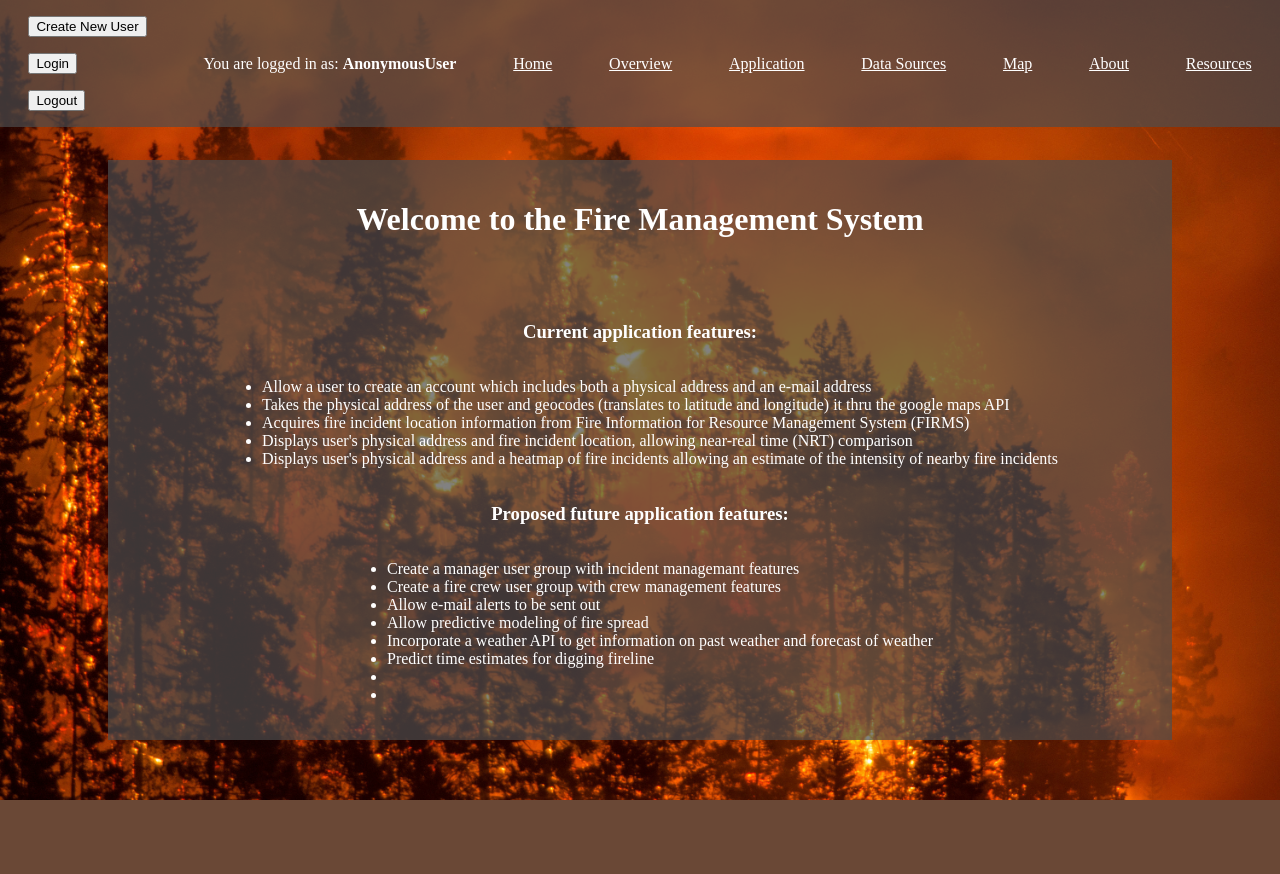
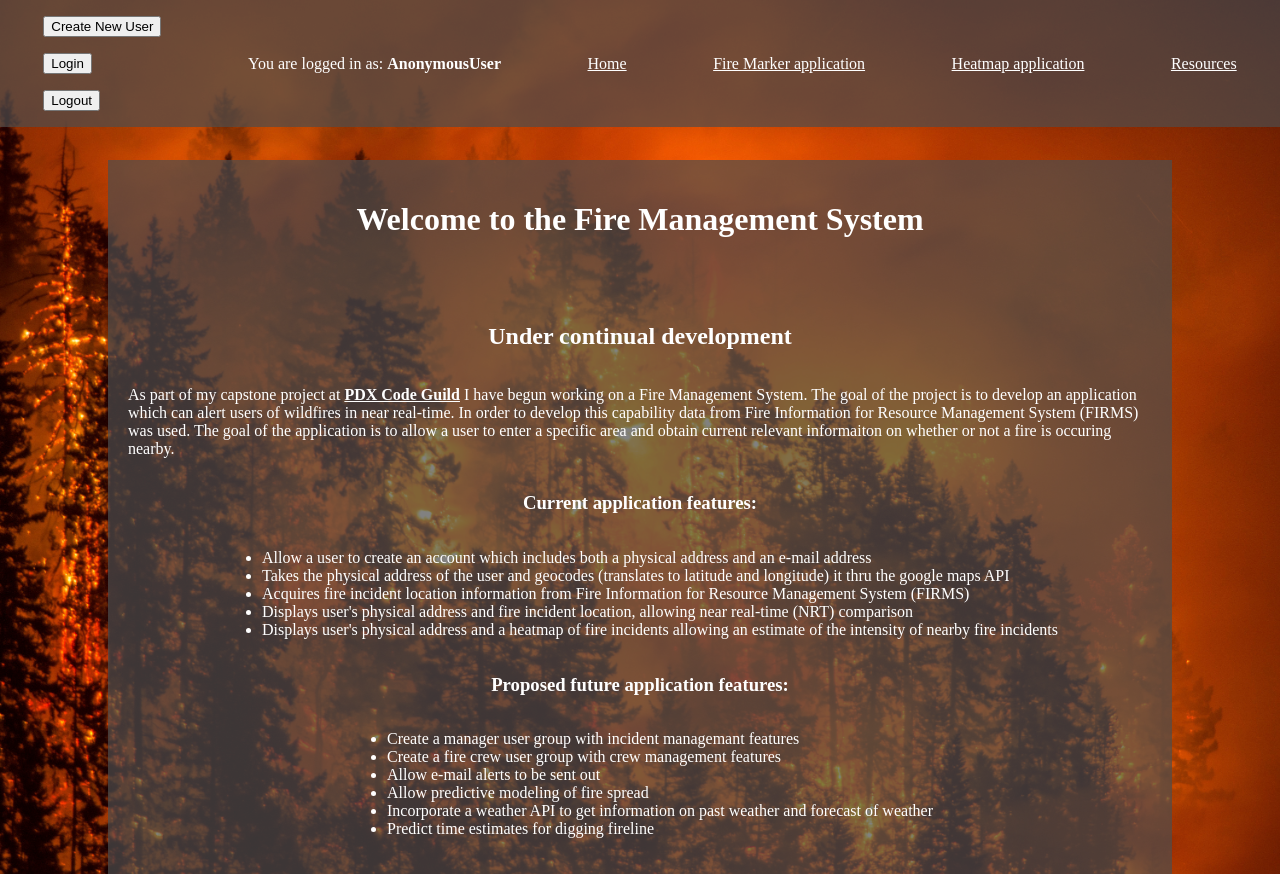
Before and after one commit to mbaseman1918/capstone, a Django app: page /fms_site/index/ in a window 1280 px wide. Before the commit the page ends 800 px from the top, so only its background shows below. Run offline with Django 3.2, Linux system fonts and the light colour scheme.

Commit message:
Functional Capstone Project

```diff
--- a/fms_site/fms_site/settings.py
+++ b/fms_site/fms_site/settings.py
@@ -128,4 +128,4 @@ STATICFILES_DIRS = (
     ),
 )
 
-LOGIN_REDIRECT_URL = '/fmsapp/index/'
+LOGIN_REDIRECT_URL = '/fms_site/index/'
--- a/fms_site/fmsapp/static/fmsapp/css/style_capstone.css
+++ b/fms_site/fmsapp/static/fmsapp/css/style_capstone.css
@@ -1,4 +1,4 @@
-body.wildfire {margin:0;display:flex;flex-direction: column;justify-content: center;align-items:center;
+body.wildfire {margin:0;display:flex;flex-direction: column;justify-content: center;align-items:center;flex-wrap: wrap;
   background-image: url("images/wildfire.jpg");background-size: cover;background-repeat: no-repeat;
   background-attachment: fixed;color:white;background-position: center;}
 body.application {margin:0;display: grid;background-image: url("images/wildfire.jpg");background-size: cover;background-repeat: no-repeat;
@@ -8,7 +8,13 @@ grid-template-areas:
 ". c c ."
 ". . . .";
 grid-template-rows: repeat(3,1fr);grid-template-columns: repeat(4,1fr)}
-
+div.datasources {
+  display: flex;
+  flex-direction: column;
+  justify-content: center;
+  align-items: center;
+  background: hsla(0, 0%, 30%, 0.7);
+}
 a {color: white}
 div.spacer {height: 20vh;}
 nav {margin-bottom: 1px;padding: 1em;background: hsla(0, 0%, 30%, 0.7);width:100%;display:flex;align-items: center;justify-content: space-around;position: fixed;top:0;}
--- a/fms_site/fmsapp/templates/fmsapp/capstone_application.html
+++ b/fms_site/fmsapp/templates/fmsapp/capstone_application.html
@@ -15,7 +15,6 @@
       <a href="{% url 'fmsapp:display_address_on_map' %}">Application</a>
       <a href="{% url 'fmsapp:index'%}">Data Sources</a>
       <a href="{% url 'fmsapp:display_address_on_map' %}">Map</a>
-      <a href="{% url 'fmsapp:about' %}">About</a>
       <a href="{% url 'fmsapp:resources' %}">Resources</a>
     </nav>
 
--- a/fms_site/fmsapp/templates/fmsapp/index.html
+++ b/fms_site/fmsapp/templates/fmsapp/index.html
@@ -1,5 +1,5 @@
 {% extends "base_generic.html" %}
-{% block title %}Blog App{% endblock title %}
+{% block title %}Fire Management System{% endblock title %}
 
 {% block content %}
 <nav>
@@ -16,15 +16,12 @@
       <button type="submit">Logout</button>
     </a>
   </div>
-  <div>
+  {% if user %}<div>
     You are logged in as: <b>{{user}}</b>
-  </div>
+  </div>{% endif %}
   <a href="{% url 'fmsapp:index'%}">Home</a>
-  <a href="{% url 'fmsapp:index'%}">Overview</a>
-  <a href="{% url 'fmsapp:display_address_on_map' %}">Application</a>
-  <a href="{% url 'fmsapp:index'%}">Data Sources</a>
-  <a href="{% url 'fmsapp:display_address_on_map' %}">Map</a>
-  <a href="{% url 'fmsapp:about' %}">About</a>
+  <a href="{% url 'fmsapp:display_address_on_map2' %}">Fire Marker application</a>
+  <a href="{% url 'fmsapp:display_address_on_map1' %}">Heatmap application</a>
   <a href="{% url 'fmsapp:resources' %}">Resources</a>
 </nav>
 
@@ -32,12 +29,18 @@
 
 <div class="content">
   <h1>Welcome to the Fire Management System<h1>
+    <h2>Under continual development</h2>
+    <p>As part of my capstone project at <b><a href=https://pdxcodeguild.com/> PDX Code Guild</a></b> I have begun working on a
+    Fire Management System.  The goal of the project is to develop an application which can alert users of wildfires in near
+    real-time.  In order to develop this capability data from Fire Information for Resource Management System (FIRMS) was used.  The goal of the application
+    is to allow a user to enter a specific area and obtain current relevant informaiton on whether or not a fire is
+    occuring nearby.</p>
     <h3>Current application features:</h3>
     <ul>
       <li>Allow a user to create an account which includes both a physical address and an e-mail address</li>
       <li>Takes the physical address of the user and geocodes (translates to latitude and longitude) it thru the google maps API</li>
       <li>Acquires fire incident location information from Fire Information for Resource Management System (FIRMS)</li>
-      <li>Displays user's physical address and fire incident location, allowing near-real time (NRT) comparison</li>
+      <li>Displays user's physical address and fire incident location, allowing near real-time (NRT) comparison</li>
       <li>Displays user's physical address and a heatmap of fire incidents allowing an estimate of the intensity of nearby fire incidents</li>
     </ul>
     <h3>Proposed future application features:</h3>
@@ -48,8 +51,6 @@
       <li>Allow predictive modeling of fire spread</li>
       <li>Incorporate a weather API to get information on past weather and forecast of weather</li>
       <li>Predict time estimates for digging fireline</li>
-      <li></li>
-      <li></li>
     </ul>
 </div>
 
--- a/fms_site/fmsapp/urls.py
+++ b/fms_site/fmsapp/urls.py
@@ -5,7 +5,7 @@ app_name = 'fmsapp' # for namespacing
 urlpatterns = [
     path('index/', views.index, name='index'),
     path('compare_address/', views.compare_address, name='compare_address'),
-    path('display_address_on_map/', views.display_address_on_map, name='display_address_on_map'),
-    path('about/', views.about, name='about'),
+    path('display_address_on_map1/', views.display_address_on_map1, name='display_address_on_map1'),
+    path('display_address_on_map2/', views.display_address_on_map2, name='display_address_on_map2'),
     path('resources/', views.resources, name='resources'),
 ]
--- a/fms_site/fmsapp/views.py
+++ b/fms_site/fmsapp/views.py
@@ -14,13 +14,16 @@ def index(request):
     if User.is_authenticated:
         context = {
         'user':request.user,
+        'user_real': request.user == "AnonymousUser",
         }
+
     return render(request,'fmsapp/index.html', context)
 
 def compare_address(request):
     pass
 
-def display_address_on_map(request):
+@login_required
+def display_address_on_map1(request):
     targ_user = request.user
     fire_list = get_fire_data()
     fire_lat = []
@@ -31,7 +34,29 @@ def display_address_on_map(request):
     user_lat_lng = get_user_lat_lng(request, targ_user)
     user_lat = user_lat_lng['lat']
     user_lng = user_lat_lng['lng']
-    map_src = "https://maps.googleapis.com/maps/api/js?key="+GeoCoding_API+"&callback=initMap"
+    map_src = "https://maps.googleapis.com/maps/api/js?key="+GeoCoding_API+"&libraries=visualization&callback=initMap"
+    context = {
+    'map_user':map_src,
+    'user_lat':user_lat,
+    'user_lng':user_lng,
+    'fire_lat':fire_lat,
+    'fire_lng':fire_lng,
+    }
+    return render(request, 'fmsapp/map.html', context)
+
+@login_required
+def display_address_on_map2(request):
+    targ_user = request.user
+    fire_list = get_fire_data()
+    fire_lat = []
+    fire_lng = []
+    for i in fire_list[1:]:
+        fire_lat.append(float(i['lat']))
+        fire_lng.append(float(i['lng']))
+    user_lat_lng = get_user_lat_lng(request, targ_user)
+    user_lat = user_lat_lng['lat']
+    user_lng = user_lat_lng['lng']
+    map_src = "https://maps.googleapis.com/maps/api/js?key="+GeoCoding_API+"&libraries=visualization&callback=initMap"
     context = {
     'map_user':map_src,
     'user_lat':user_lat,
@@ -41,8 +66,10 @@ def display_address_on_map(request):
     }
     return render(request, 'fmsapp/map2.html', context)
 
-def about(request):
-    return render(request, 'fmsapp/capstone_application.html')
-
 def resources(request):
-    pass
+    if User.is_authenticated:
+        context = {
+        'user':request.user,
+        'user_real': request.user == "AnonymousUser",
+        }
+    return render(request,'fmsapp/capstone_data.html', context)
```
Also changed, not shown: fms_site/fmsapp/templates/fmsapp/capstone_data.html (+36 -22 lines), fms_site/fmsapp/templates/fmsapp/map.html (+28 -2 lines), fms_site/fmsapp/templates/fmsapp/map2.html (+26 -2 lines), fms_site/templates/registration/logged_out.html (+18 -5 lines), fms_site/templates/registration/login.html (+21 -7 lines), fms_site/templates/registration/register.html (+18 -5 lines).
